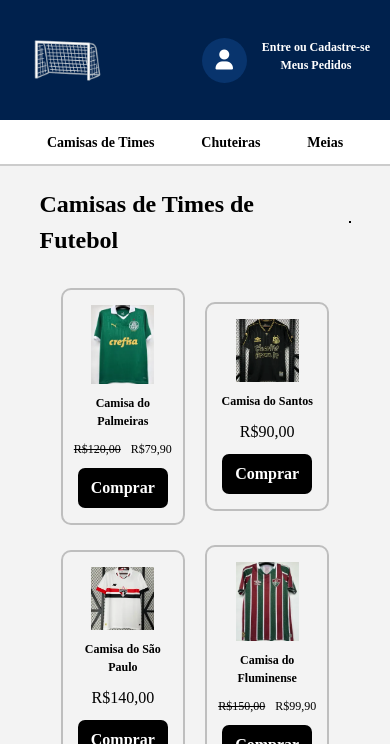
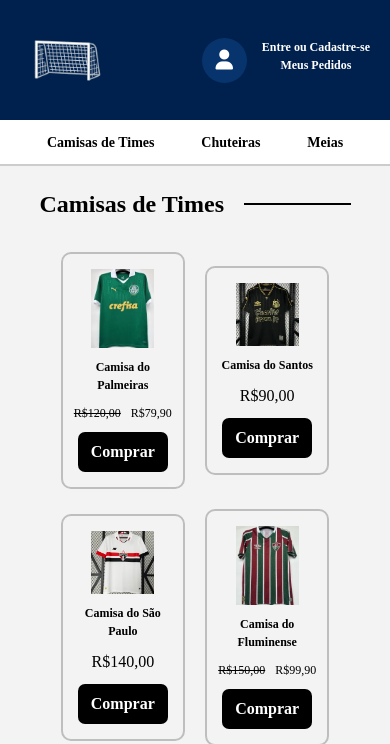
Before and after one commit to vitinn12/projeto-info3-1, a plain HTML site: page index.html in a window 390 px wide. Shown: the top 744 px of the page. Drawn offline with Linux system fonts and the light colour scheme.

Commit message:
finalizando a responsividade

```diff
--- a/index.html
+++ b/index.html
@@ -45,7 +45,7 @@
     <div class="container">
         <main id="camisas">
             <section>
-                <h2>Camisas de Times de Futebol <hr></h2>
+                <h2>Camisas de Times<hr></h2>
                 <div class="cards">
                     <div class="card">
                         <img src="assets/Palmeiras.webp" alt="">
```
